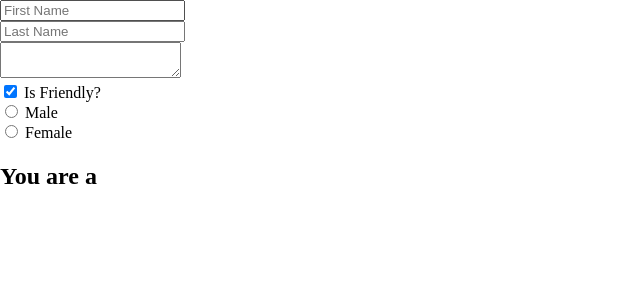
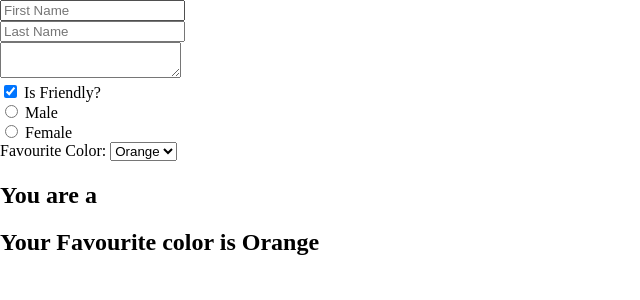
Before and after one commit to sulemanbutt5/React-JS-Tutorial, a React (Create React App) app: page / in a window 1280 px wide. Shown: the top 300 px of the page, without its empty margins (0-640 px from the left). Built offline with nearby package versions, Linux system fonts and the light colour scheme.

Commit message:
Form (Completely Working)

```diff
--- a/src/App.js
+++ b/src/App.js
@@ -10,7 +10,8 @@ class App extends React.Component
             lastName:"",
             isFriendly: true,
             gender: "",
-            textArea: ""
+            textArea: "",
+            favColor: "Orange"
         }
         this.hC=this.hC.bind(this)
     }
@@ -58,7 +59,7 @@ class App extends React.Component
                         type="radio"
                         name="gender"
                         value="Male"
-                        checked={this.state.gender==="male"}
+                        checked={this.state.gender==="Male"}
                         onChange={this.hC}
                     /> Male
                 </label>
@@ -68,13 +69,28 @@ class App extends React.Component
                         type="radio"
                         name="gender"
                         value="Female"
-                        checked={this.state.gender==="female"}
+                        checked={this.state.gender==="Female"}
                         onChange={this.hC}
                     /> Female
                 </label>
+                <br/>
+                <label>Favourite Color: </label>
+                <select
+                value={this.state.favColor}
+                onChange={this.hC}
+                name="favColor"
+
+                >
+                <option value="Orange">Orange</option>
+                <option value="Blue">Blue</option>
+                <option value="Green">Green</option>
+                <option value="Yellow">Yellow</option>
+
+               </select>
 
                 <h1>{this.state.firstName} {this.state.lastName}</h1>
                 <h2>You are a {this.state.gender}</h2>
+                <h2>Your Favourite color is {this.state.favColor}</h2>
             </div>
 
         )
```
